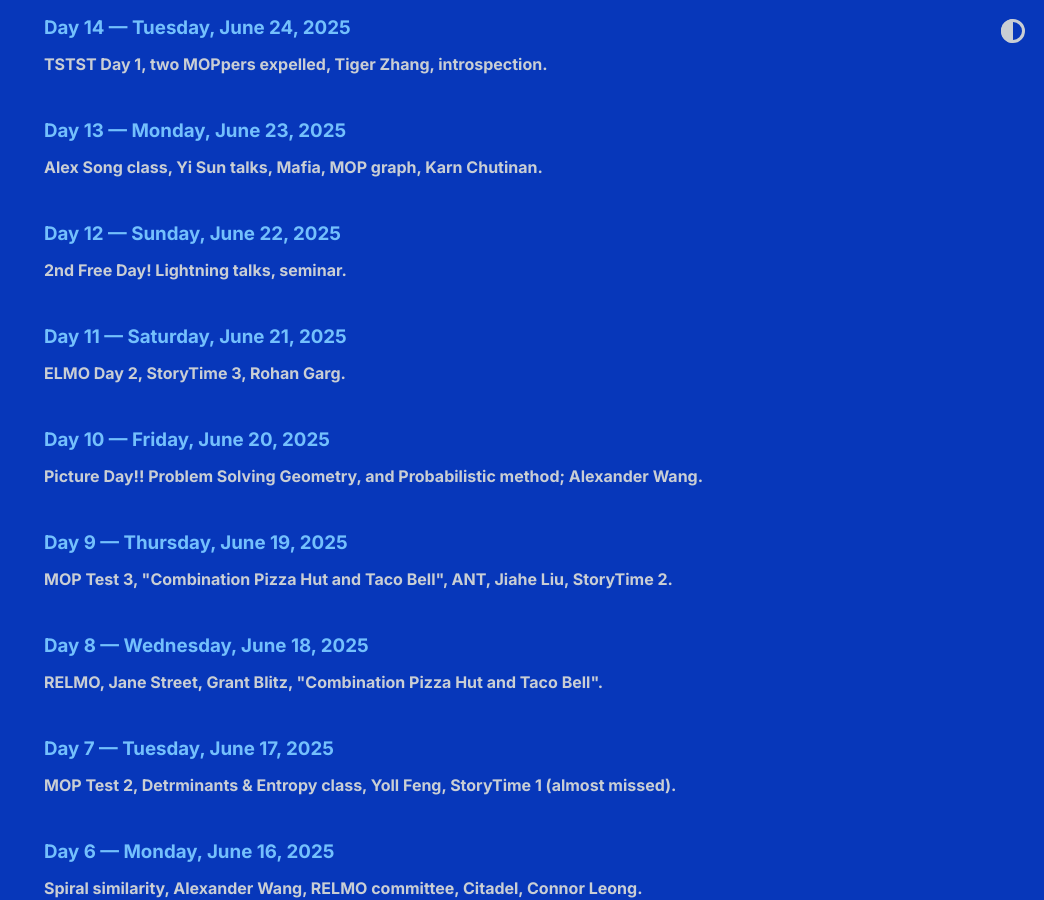
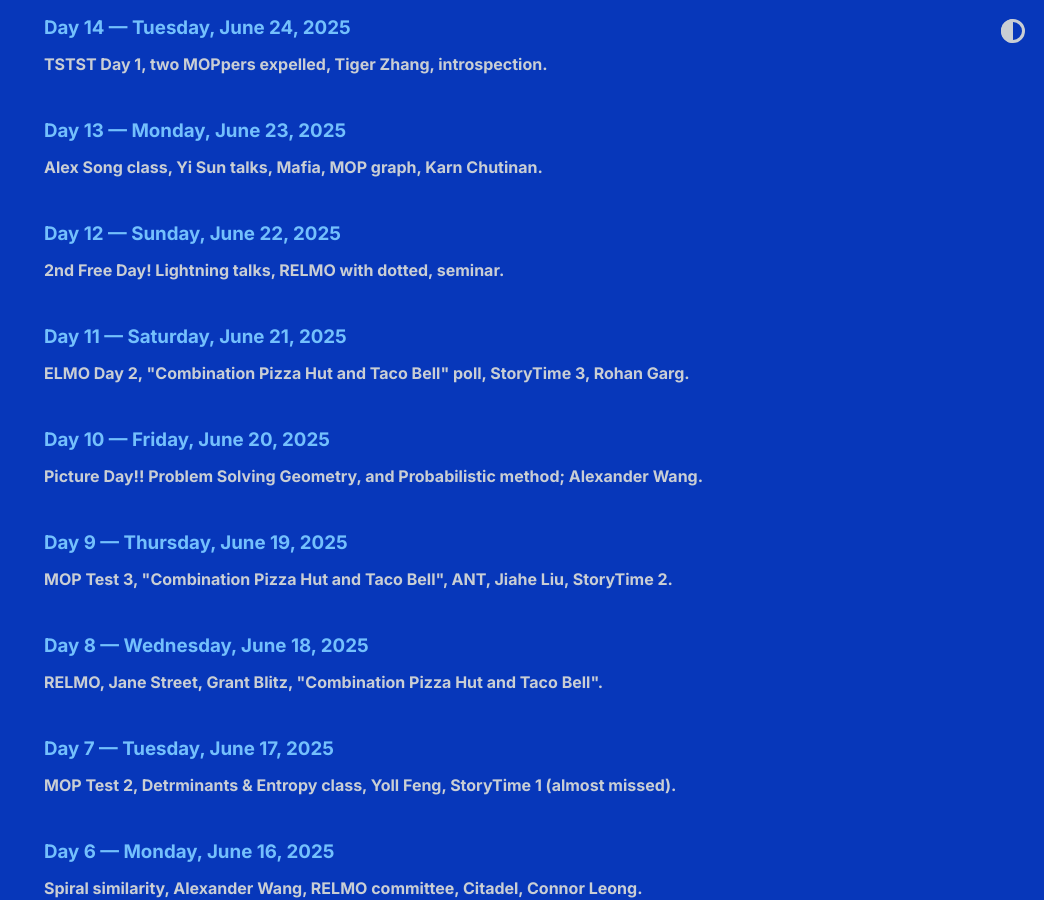
Before and after one commit to shihankanungo/shihankanungo.github.io, a Jekyll site: the page built from mop.md, in a window 1280 px wide and 900 px high, scrolled down 937 px. Shown: the whole window, without its empty margins (236-1280 px from the left). Built offline with Jekyll 4.4.1, drawn with Linux system fonts in a browser that asks for light colours.

Commit message:
Update mop.md

```diff
--- a/mop.md
+++ b/mop.md
@@ -261,7 +261,7 @@ Today is the day before TSTST. People seem to be less worried about it than I ex
 
 <div class="heading-block"><h3>Day 12 &mdash; Sunday, June 22, 2025</h3>
 <div class="subline"><details>
-<summary style="list-style: none;"><strong>2nd Free Day! Lightning talks, seminar.</strong></summary>
+<summary style="list-style: none;"><strong>2nd Free Day! Lightning talks, RELMO with dotted, seminar.</strong></summary>
 <p>
 Today was Sunday &mdash; a free day! Yay! There were no classes and no tests. The only math-related thing I did was work on the RELMO with Dotted. We have 12 problems, which is perfect: we can do a RELMO with 6 and a RELSMO with the other 6. Tony Lu gave us a really nice problem based on his PRIMES research with Prof. Gotti. Most of the problems are intended to be solvable, or at least possible to get some points. But all of them are extremely annoying.
 <br><br>
@@ -291,7 +291,7 @@ I think that up untill just a few days ago, I was not fully tuned into the MOP e
 
 <div class="heading-block"><h3>Day 11 &mdash; Saturday, June 21, 2025</h3>
 <div class="subline"><details>
-<summary style="list-style: none;"><strong>ELMO Day 2, StoryTime 3, Rohan Garg.</strong></summary>
+<summary style="list-style: none;"><strong>ELMO Day 2, "Combination Pizza Hut and Taco Bell" poll, StoryTime 3, Rohan Garg.</strong></summary>
 <p>
 Today was ELMO day 2. P4 was a geo problem; we had to prove that a circle and a line were tangent. Unfortunately, my diagram had an inaccuracy, so I spent the first hour not realizing that the tangency point was a point already in the diagram. Then I knew it would be an angle chase; which proved to be a bit tricky. I got it relatively easily though. P5 was a number theory problem, which I fakesolved at first. But since I knew that I was going to make a mistake, I carefully checked my solution and caught the error. I then proceeded to fix it and get a correct solution. P6 was a combo problem which looked familiar, but I wasn’t able to make much nontrivial progress. It turns out that no one solved it; in fact no one (including the IMO team) but the proposer of the problem was able to do so. I was a bit bummed, because this meant that I would lose to Royce Yao by 2 points in the overall ELMO. But I guess this is my fault: I missed 3 completely gettable points on P1.
 <br><br>
```
